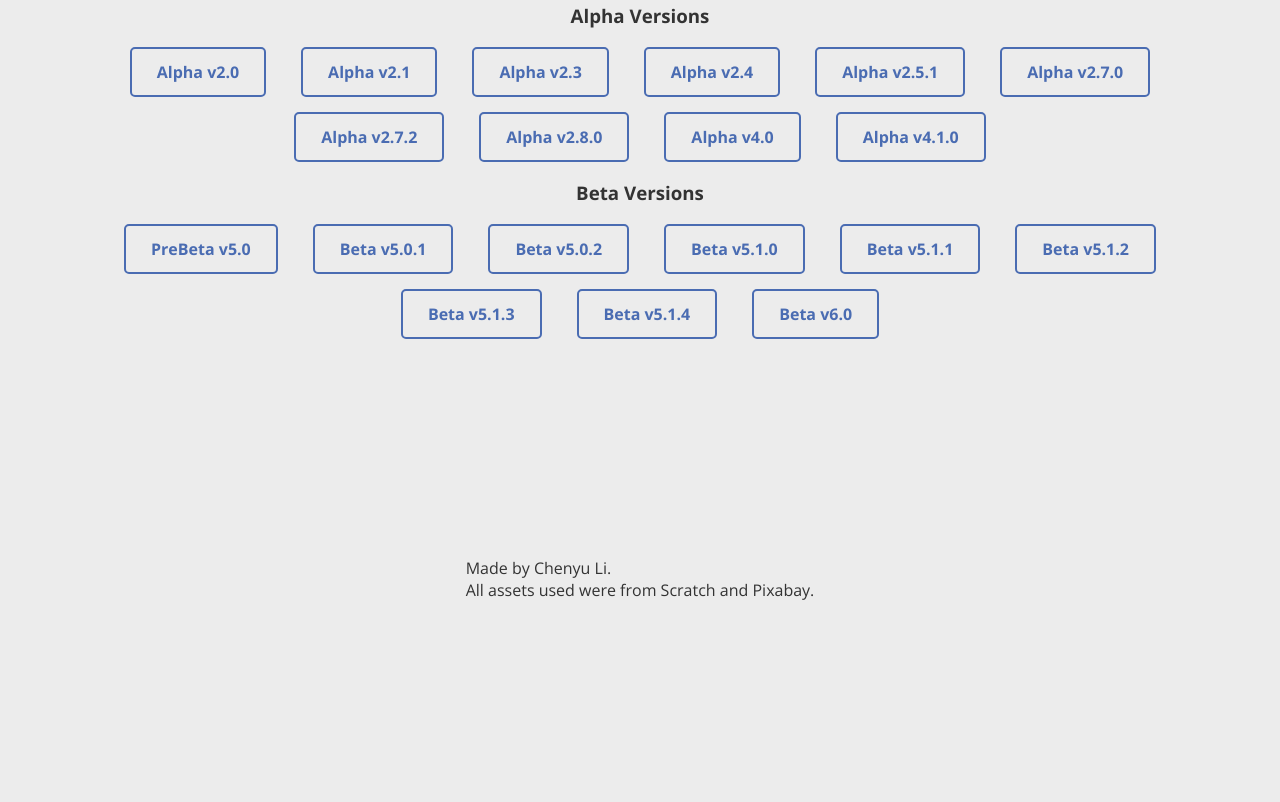
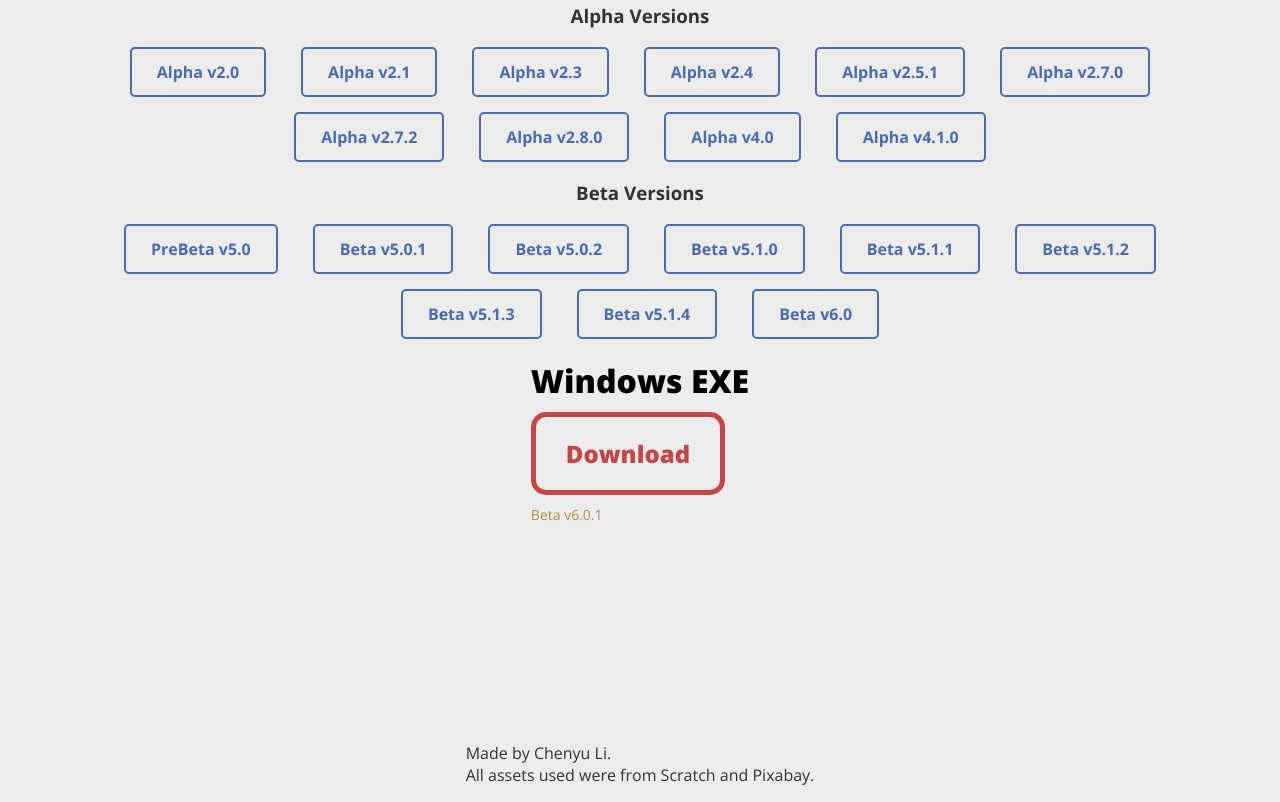
Before and after one commit to Tebby2008/TowerDefenders, a plain HTML site: page index.html in a window 1280 px wide. Shown: the part 785-1587 px from the top of the page. Before the commit the page ends 1402 px from the top, so only its background shows below. Drawn offline with nearby package versions, Linux system fonts and the light colour scheme.

Commit message:
Update index.html

```diff
--- a/index.html
+++ b/index.html
@@ -217,6 +217,13 @@
             </div>
         </div>
     </div>
+        <div class="section">
+            <h2>Windows EXE</h2>
+            <div class="play-button">
+                <a href="Tower Defenders.exe">Download</a>
+            </div>
+            <div class="version-text">Beta v6.0.1</div>
+        </div>
     <h2> <br><br><br><br></h2>
     <p>Made by Chenyu Li. <br> All assets used were from Scratch and Pixabay.</p>
     <div class="error-messages" id="errorMessages"></div>
```
